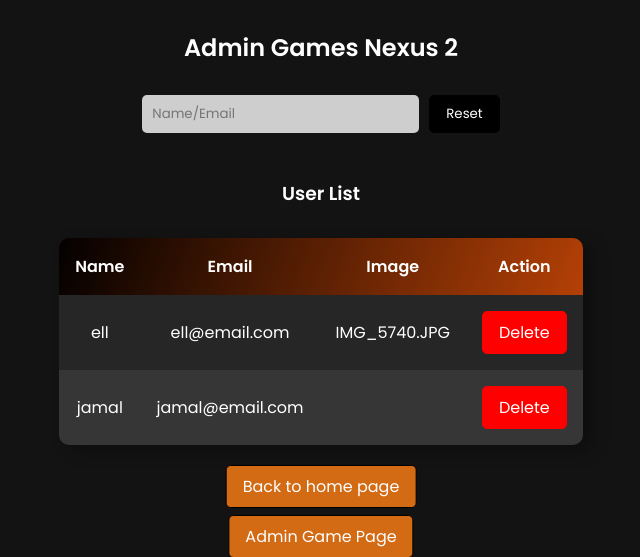
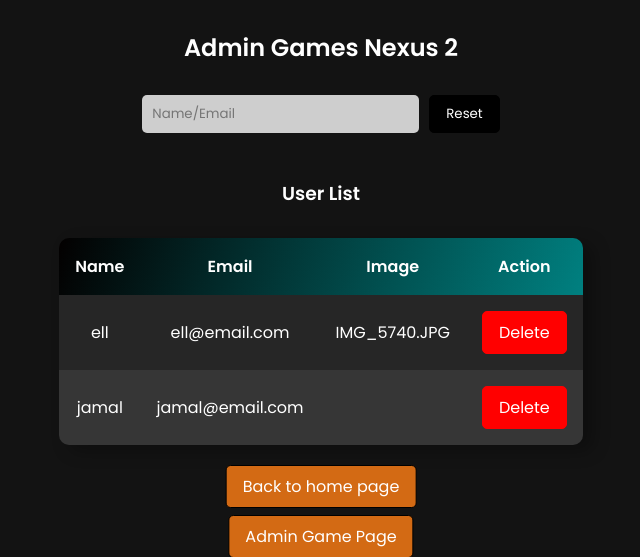
Before and after one commit to ell28/Fix-Webprog, a PHP site: page /adminpage.php in a window 1280 px wide. Shown: the top 557 px of the page, without its empty margins (319-959 px from the left). Run offline with PHP 8.4, Linux system fonts and the light colour scheme; data comes from the database, SQL or seed files in the repository.

Commit message:
Changed table color on admin page

```diff
--- a/css/adminpage.css
+++ b/css/adminpage.css
@@ -64,7 +64,7 @@ table {
 .table-head-row {
   background-color: lightskyblue;
   padding: 1rem;
-  background: linear-gradient(110deg, #030000, #b44006);
+  background: linear-gradient(110deg, #030000, teal);
   color: white;
 }
 
```
